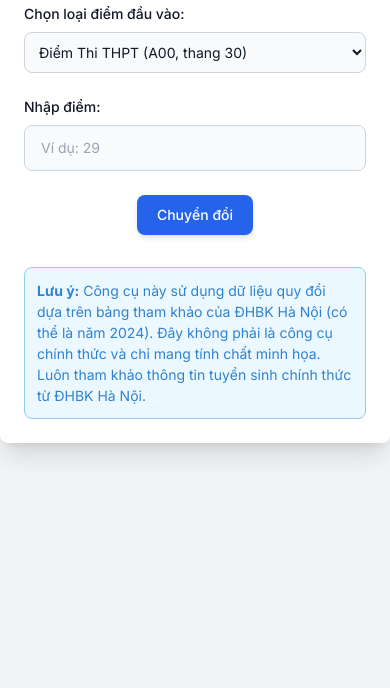
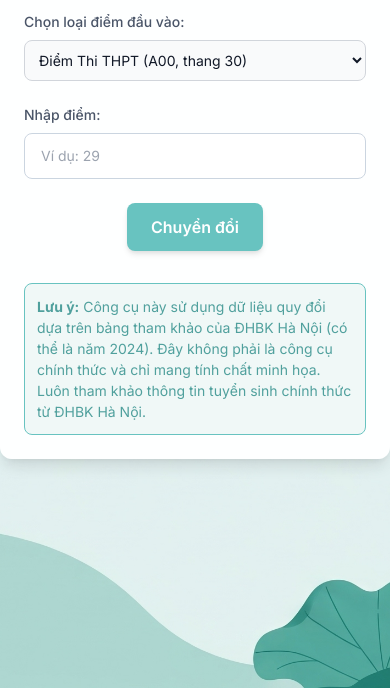
Before and after one commit to vhcopilot/hust-score-converter, a plain HTML site: page index.html in a window 390 px wide. Shown: the part 156-844 px from the top of the page. Drawn offline with nearby package versions, Linux system fonts and the light colour scheme; a script that the page names is missing.

Commit message:
feat: update UI

```diff
--- a/index.html
+++ b/index.html
@@ -7,100 +7,141 @@
     <script src="https://cdn.tailwindcss.com"></script>
     <link href="https://fonts.googleapis.com/css2?family=Inter:wght@400;500;600;700&display=swap" rel="stylesheet">
     <style>
+        :root {
+            --color-primary-teal: #68c3c0; /* Soft teal from image */
+            --color-primary-teal-dark: #50a09d; /* Darker shade for hover */
+            --color-accent-coral: #e57373; /* Muted coral/red from image */
+            --color-accent-yellow: #fff59d; /* Pale yellow from image */
+            --color-background-light: #f0f8f7; /* Very light teal/off-white for containers */
+            --color-text-dark: #2d3748; /* Tailwind gray-800 */
+            --color-text-medium: #4a5568; /* Tailwind gray-700 */
+            --color-text-light: #ffffff;
+            --color-container-bg: rgba(255, 255, 255, 0.96); /* Slightly more opaque for readability */
+        }
+
         body {
             font-family: 'Inter', sans-serif;
+            background-image: url('background.jpeg');
+            background-size: cover;
+            background-position: center;
+            background-repeat: no-repeat;
+            background-attachment: fixed;
+            min-height: 100vh;
+            display: flex;
+            flex-direction: column;
+            align-items: center;
+            padding-top: 2rem;
+            padding-bottom: 2rem;
+            background-color: var(--color-background-light); /* Fallback if image doesn't load */
         }
         .container {
             max-width: 800px;
-            margin: 2rem auto;
             padding: 2rem;
-            background-color: #ffffff;
+            background-color: var(--color-container-bg);
             border-radius: 0.75rem;
             box-shadow: 0 10px 15px -3px rgba(0, 0, 0, 0.1), 0 4px 6px -2px rgba(0, 0, 0, 0.05);
+            width: 90%;
         }
         .title {
             font-size: 1.875rem;
             font-weight: 700;
-            color: #1a202c;
+            color: var(--color-text-dark);
             margin-bottom: 1.5rem;
             text-align: center;
         }
         label {
             font-weight: 500;
-            color: #4a5568;
+            color: var(--color-text-medium);
         }
         select, input[type="number"] {
             border-radius: 0.5rem;
-            border: 1px solid #cbd5e0;
+            border: 1px solid #cbd5e0; /* Tailwind gray-300 */
             padding: 0.75rem 1rem;
             transition: border-color 0.2s ease-in-out, box-shadow 0.2s ease-in-out;
+            background-color: var(--color-text-light); /* White background for inputs */
         }
         select:focus, input[type="number"]:focus {
-            border-color: #4299e1;
-            box-shadow: 0 0 0 3px rgba(66, 153, 225, 0.5);
+            border-color: var(--color-primary-teal);
+            box-shadow: 0 0 0 3px rgba(104, 195, 192, 0.4); /* Teal focus ring */
             outline: none;
         }
-        button {
-            background-color: #4299e1;
-            color: white;
+        button.convert-button { /* Added a specific class for the main button */
+            background-color: var(--color-primary-teal);
+            color: var(--color-text-light);
             font-weight: 600;
             padding: 0.75rem 1.5rem;
             border-radius: 0.5rem;
             transition: background-color 0.2s ease-in-out;
             box-shadow: 0 4px 6px -1px rgba(0, 0, 0, 0.1), 0 2px 4px -1px rgba(0, 0, 0, 0.06);
+            border: none; /* Remove default border */
         }
-        button:hover {
-            background-color: #3182ce;
+        button.convert-button:hover {
+            background-color: var(--color-primary-teal-dark);
         }
         .results-container {
             margin-top: 2rem;
             padding: 1.5rem;
-            background-color: #f7fafc;
+            background-color: var(--color-background-light);
             border-radius: 0.5rem;
-            border: 1px solid #e2e8f0;
+            border: 1px solid #e2e8f0; /* Tailwind gray-300 */
         }
         .results-title {
             font-size: 1.25rem;
             font-weight: 600;
-            color: #2d3748;
+            color: var(--color-text-dark);
             margin-bottom: 1rem;
         }
         .result-item {
             margin-bottom: 0.5rem;
-            color: #4a5568;
+            color: var(--color-text-medium);
         }
         .result-item strong {
-            color: #2d3748;
+            color: var(--color-text-dark);
         }
         .error-message {
-            color: #e53e3e;
-            background-color: #fed7d7;
+            color: var(--color-accent-coral); /* Using coral for error text */
+            background-color: #fee2e2; /* Lighter red (Tailwind red-100) */
             padding: 0.75rem;
             border-radius: 0.5rem;
-            border: 1px solid #f56565;
+            border: 1px solid var(--color-accent-coral); /* Coral border */
             margin-top: 1rem;
         }
         .info-message {
-            color: #3182ce;
-            background-color: #ebf8ff;
+            color: var(--color-primary-teal-dark); /* Darker teal for info text */
+            background-color: var(--color-background-light);
             padding: 0.75rem;
             border-radius: 0.5rem;
-            border: 1px solid #90cdf4;
+            border: 1px solid var(--color-primary-teal); /* Teal border */
             margin-top: 1rem;
             font-size: 0.875rem;
         }
+        /* Responsive adjustments for smaller screens */
+        @media (max-width: 768px) {
+            .container {
+                padding: 1.5rem;
+                margin-top: 1rem;
+                margin-bottom: 1rem;
+            }
+            .title {
+                font-size: 1.5rem;
+            }
+            /* Ensure inputs stack on small screens if they were in a grid */
+            .grid.md\:grid-cols-2 { /* Targeting the specific grid */
+                grid-template-columns: repeat(1, minmax(0, 1fr));
+            }
+        }
     </style>
 </head>
-<body class="bg-gray-100">
+<body>
 
-<div class="container mx-auto p-6 bg-white shadow-xl rounded-lg mt-10">
-    <h1 class="title text-2xl font-bold text-center text-gray-700 mb-8">
+<div class="container">
+    <h1 class="title">
         Công cụ Quy đổi Điểm Chuẩn (Dữ liệu Bảng 2024)
     </h1>
 
     <div class="grid md:grid-cols-2 gap-6 mb-6">
         <div>
-            <label for="inputType" class="block mb-2 text-sm font-medium text-gray-900">Chọn loại điểm đầu vào:</label>
+            <label for="inputType" class="block mb-2 text-sm font-medium">Chọn loại điểm đầu vào:</label>
             <select id="inputType" class="bg-gray-50 border border-gray-300 text-gray-900 text-sm rounded-lg focus:ring-blue-500 focus:border-blue-500 block w-full p-2.5">
                 <option value="THPT">Điểm Thi THPT (A00, thang 30)</option>
                 <option value="XTTN12">Điểm XTTN 1.2 (SAT, thang 1680)</option>
@@ -109,22 +150,24 @@
             </select>
         </div>
         <div>
-            <label for="inputScore" class="block mb-2 text-sm font-medium text-gray-900">Nhập điểm:</label>
+            <label for="inputScore" class="block mb-2 text-sm font-medium">Nhập điểm:</label>
             <input type="number" id="inputScore" step="0.01" class="bg-gray-50 border border-gray-300 text-gray-900 text-sm rounded-lg focus:ring-blue-500 focus:border-blue-500 block w-full p-2.5" placeholder="Ví dụ: 29">
         </div>
     </div>
 
     <div class="text-center mb-8">
-        <button onclick="performConversion()" class="text-white bg-blue-600 hover:bg-blue-700 focus:ring-4 focus:outline-none focus:ring-blue-300 font-medium rounded-lg text-sm px-5 py-2.5 text-center">
+        <button onclick="performConversion()" class="convert-button">
             Chuyển đổi
         </button>
     </div>
 
     <div id="resultsContainer" class="results-container hidden">
-        <h2 class="results-title text-xl font-semibold text-gray-800 mb-4">Kết quả quy đổi:</h2>
+        <h2 class="results-title">Kết quả quy đổi:</h2>
         <div id="resultsOutput" class="space-y-2"></div>
     </div>
+
     <div id="errorMessage" class="error-message hidden"></div>
+
     <div class="info-message">
         <strong>Lưu ý:</strong> Công cụ này sử dụng dữ liệu quy đổi dựa trên bảng tham khảo của ĐHBK Hà Nội (có thể là năm 2024).
         Đây không phải là công cụ chính thức và chỉ mang tính chất minh họa. Luôn tham khảo thông tin tuyển sinh chính thức từ ĐHBK Hà Nội.
```
Also changed, not shown: background.jpeg (added).
